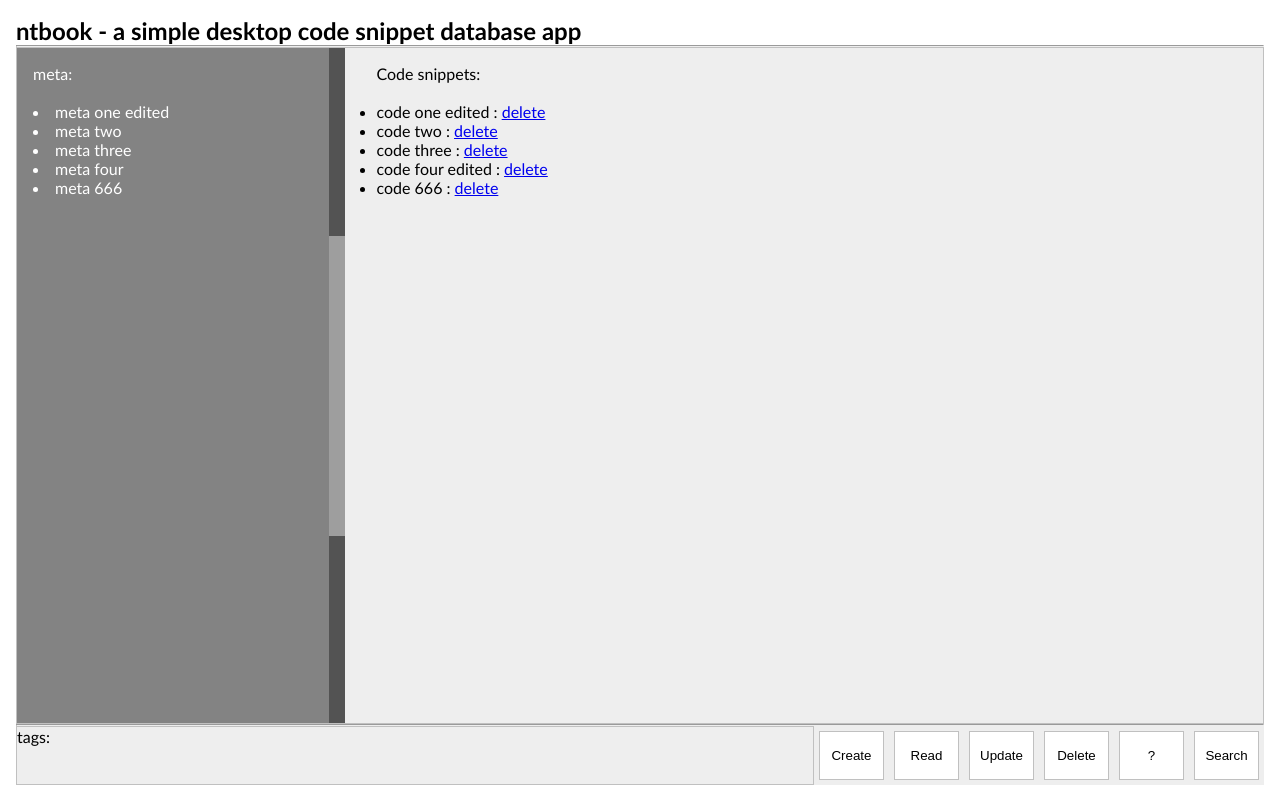
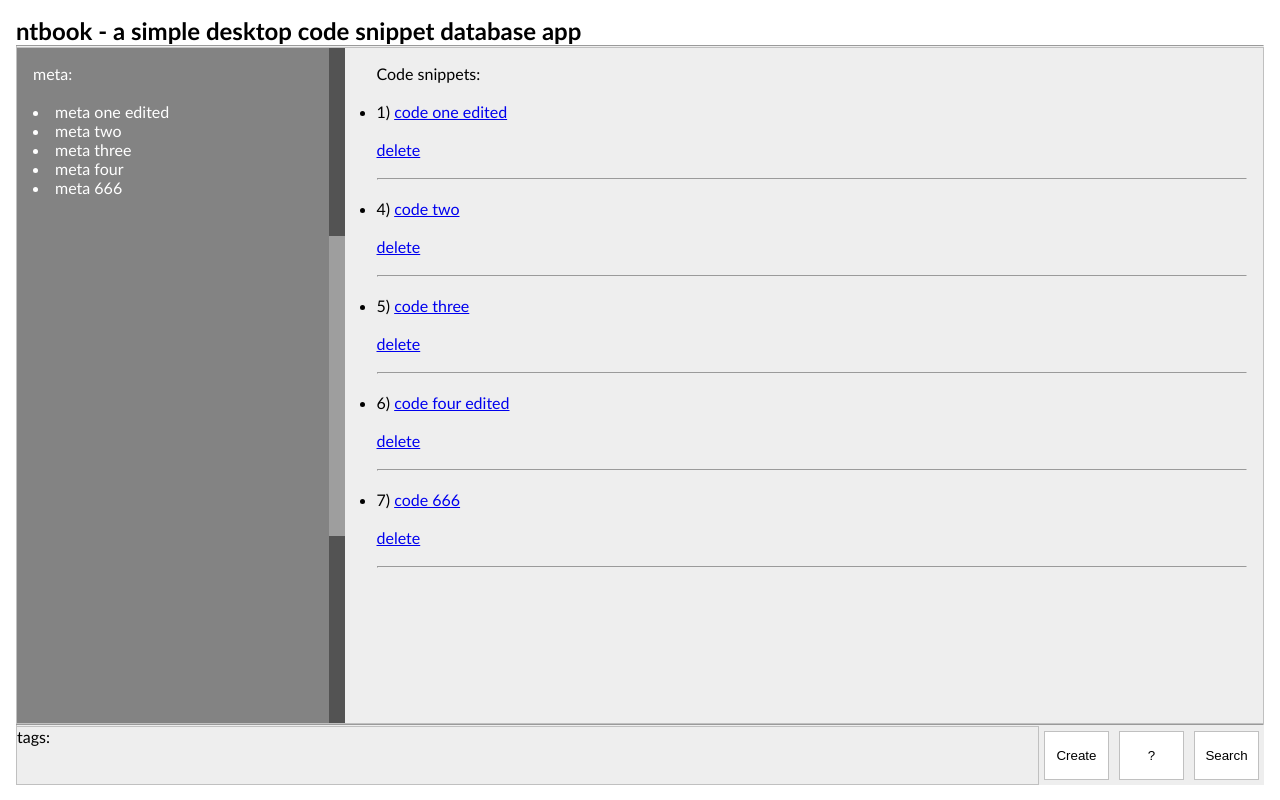
Before and after one commit to keithostertag/ntbook_cbv, a Django app: page / in a window 1280 px wide. Run offline with Django 3.2, Linux system fonts and the light colour scheme; data comes from the database, SQL or seed files in the repository; both versions use the stored data as it was after the commit; some libraries are stand-ins or nearby versions; grey boxes are pictures that could not be loaded.

Commit message:
create button and delete links  working

```diff
--- a/ntbs/templates/ntbs/ntbook_list.html
+++ b/ntbs/templates/ntbs/ntbook_list.html
@@ -4,10 +4,17 @@
 {% block content %}
 <ul>
     {% for ntb in object_list %}
-    <li>{{ ntb.name }}  :
-    <a href="{% url "ntbook_edit" ntb.id %}"></a>
+    <!-- <li>{{ ntb.name }}  : -->
+    <li>{{ ntb.id }})
+      <a href="{% url "ntbook_edit" ntb.id %}">
+      {{ ntb.name }}</a>
+      <br>
+    <!-- <a href="{% url "ntbook_edit" ntb.id %}">edit</a> -->
+    <br>
     <a href="{% url "ntbook_delete" ntb.id %}">delete</a>
+
     </li>
+    <br><hr><br>
     {% endfor %}
 </ul>
 {% endblock content%}
--- a/templates/layout.html
+++ b/templates/layout.html
@@ -44,10 +44,9 @@
               <div class="tags">tags:  </div>
                 {% block tags %}{{ tags }}{% endblock%}
               <div class="nav">
-                  <button type="button" class="button">Create</button>
-                  <button type="button" class="button">Read</button>
-                  <button type="button" class="button">Update</button>
-                  <button type="button" class="button">Delete</button>
+                  <button type="button" class="button"
+
+              onclick="location='{% url "ntbook_new" %}'">Create</button>
                   <button type="button" class="button">?</button>
                   <button type="button" class="button">Search</button>
               </div>
```
Also changed, not shown: db.sqlite3.
